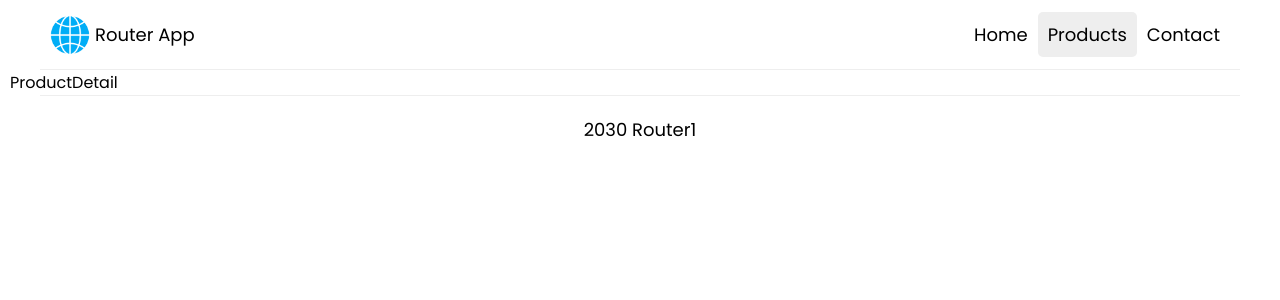
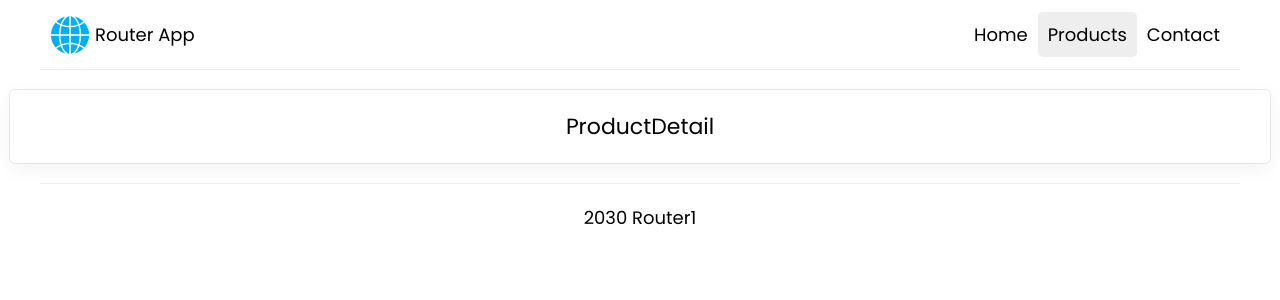
Before and after one commit to irlfslab/router1, a React (Vite) app: page /products/1001 in a window 1280 px wide. Shown: the top 300 px of the page. Built offline with nearby package versions, Linux system fonts and the light colour scheme.

Commit message:
Update ProductDetail.jsx

```diff
--- a/src/components/ProductDetail.jsx
+++ b/src/components/ProductDetail.jsx
@@ -1,5 +1,5 @@
 export const ProductDetail = () =>{
     return (
-        <div>ProductDetail</div>
+        <div className="component">ProductDetail</div>
     )
 }
```
